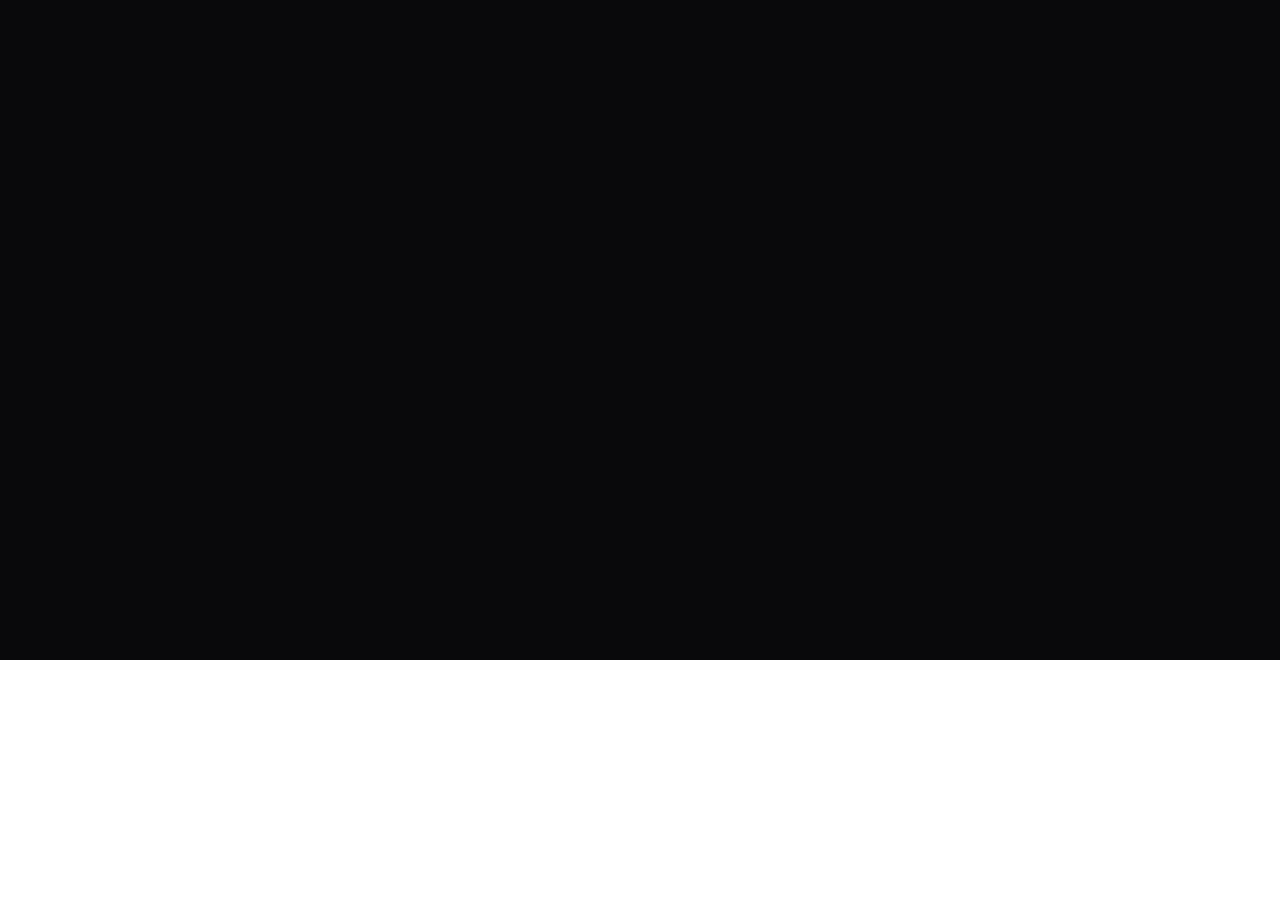
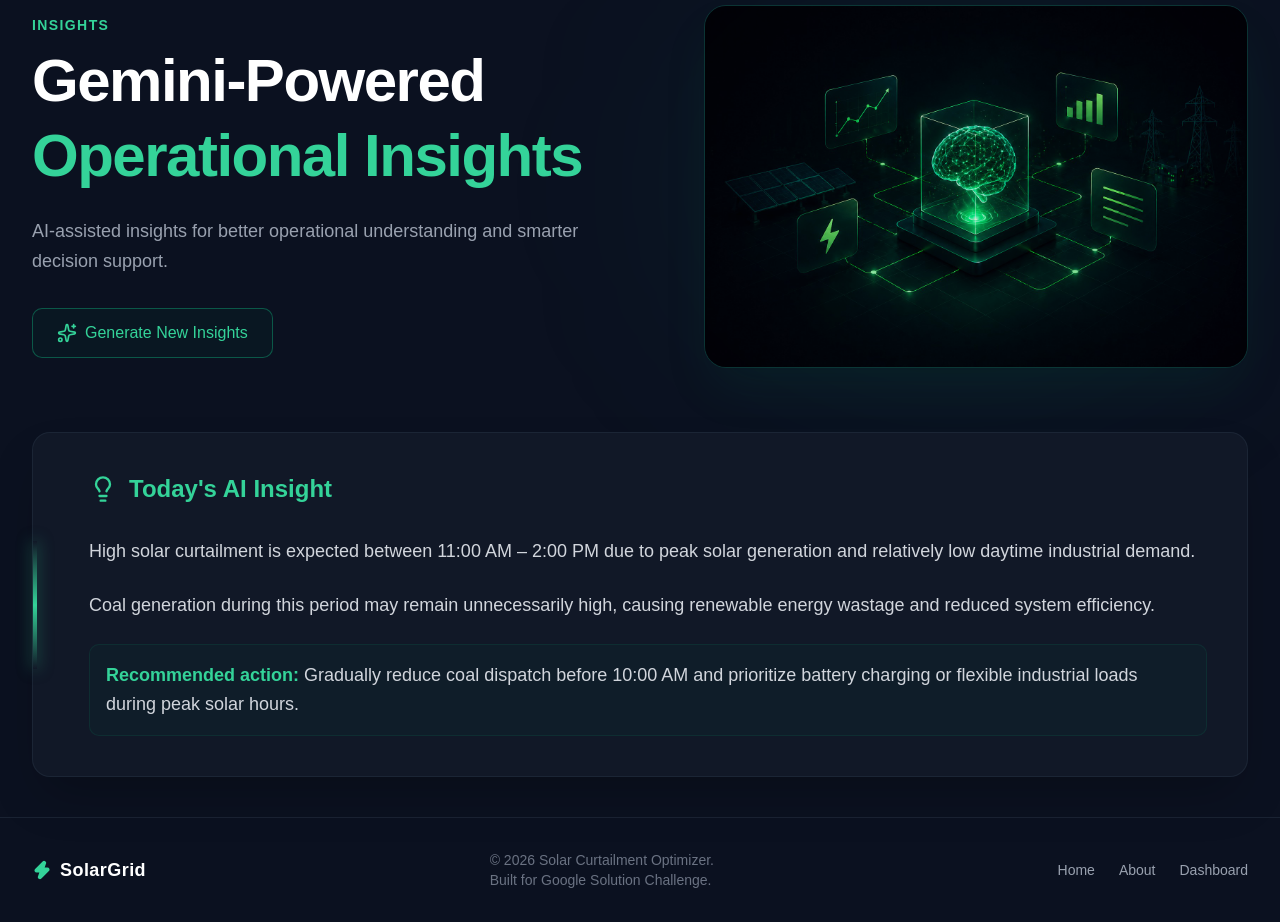
Before and after one commit to vatsaljain568/SolarCurtailmentOptimizer, a React (Vite) app in the folder Frontend/: page /insights in a window 1280 px wide. Shown: the part 140-1062 px from the top of the page. Before the commit the page ends 800 px from the top, so only its background shows below. Built offline with nearby package versions, Linux system fonts and the light colour scheme; no server answers.

Commit message:
Insights Page Added

```diff
--- a/Frontend/src/App.jsx
+++ b/Frontend/src/App.jsx
@@ -3,6 +3,7 @@ import { BrowserRouter as Router, Route, Routes } from 'react-router-dom';
 import Login from './page/Login';
 import Dashboard from './page/Dashboard';
 import HomePage from './page/HomePage';
+import Insights from './page/Insights';
 import About from './page/About';
 import Protected from './protection/Protected';
 import Navbar from './compo/Navbar';
@@ -35,6 +36,7 @@ const [isAuthenticated, setIsAuthenticated] = useState(false) // ✅ add this
           <Route path='/dashboard' element={<Protected><Dashboard /></Protected>} />
           <Route path='/login' element={<Login />} />
           <Route path='/about' element={<About />} />
+          <Route path='/insights' element={<Insights />} />
           <Route path='/' element={<HomePage />}    />
         </Routes>
       </Router>
--- a/Frontend/src/compo/Navbar.jsx
+++ b/Frontend/src/compo/Navbar.jsx
@@ -1,11 +1,10 @@
 import React, { useState, useEffect } from 'react'
 import { useNavigate, useLocation } from 'react-router-dom'
-import { Home, Zap, LogOut, LogIn, Info, Menu, X, Settings } from 'lucide-react'
+import { Home, Zap, LogOut, LogIn, Info, Sparkles } from 'lucide-react'
 
 const Navbar = () => {
   const navigate = useNavigate()
   const location = useLocation()
-  const [isOpen, setIsOpen] = useState(false)
   const [isAuthenticated, setIsAuthenticated] = useState(false)
 
   useEffect(() => {
@@ -13,7 +12,6 @@ const Navbar = () => {
     setIsAuthenticated(cookies && cookies.trim().length > 0)
   }, [])
 
-  // Hide navbar on login page
   if (location.pathname === '/login') {
     return null
   }
@@ -34,9 +32,11 @@ const Navbar = () => {
 
   const isActive = (path) => location.pathname === path
 
+  // ADDED: Insights to the navigation array
   const navItems = [
     { label: 'Home', path: '/', icon: Home },
     { label: 'Dashboard', path: '/dashboard', icon: Zap },
+    { label: 'Insights', path: '/insights', icon: Sparkles },
     { label: 'About', path: '/about', icon: Info },
   ]
 
@@ -45,7 +45,7 @@ const Navbar = () => {
       <div className='max-w-7xl mx-auto px-4 sm:px-6 lg:px-8'>
         <div className='flex justify-between items-center h-16'>
 
-          {/* Logo - Left */}
+          {/* Logo */}
           <div className='flex items-center gap-2 cursor-pointer' onClick={() => navigate('/')}>
             <Zap size={22} className='text-[#34D399]' fill="currentColor" />
             <span className='text-xl font-bold text-white tracking-wide'>
@@ -53,7 +53,7 @@ const Navbar = () => {
             </span>
           </div>
 
-          {/* Desktop Navigation - Center */}
+          {/* Desktop Navigation */}
           <div className='hidden md:flex items-center gap-1'>
             {navItems.map((item) => {
               const Icon = item.icon
@@ -63,7 +63,7 @@ const Navbar = () => {
                   onClick={() => navigate(item.path)}
                   className={`flex items-center gap-2 px-4 py-2 rounded-lg transition-all duration-200 ${
                     isActive(item.path)
-                      ? 'bg-[#064E3B]/40 text-[#34D399] font-medium'
+                      ? 'bg-[#064E3B]/40 text-[#34D399] font-medium border-b-2 border-[#34D399] rounded-b-none'
                       : 'text-gray-400 hover:text-gray-200 hover:bg-[#111827]'
                   }`}
                 >
@@ -74,9 +74,8 @@ const Navbar = () => {
             })}
           </div>
 
-          {/* Right Side Buttons */}
+          {/* Login/Logout */}
           <div className='flex items-center gap-3'>
-            {/* Desktop Login/Logout */}
             <button
               onClick={isAuthenticated ? handleLogout : () => navigate('/login')}
               className={`hidden md:flex items-center gap-2 px-4 py-2 rounded-lg transition-all duration-200 ${
--- /dev/null
+++ b/Frontend/src/page/Insights.jsx
@@ -0,0 +1,91 @@
+import React from 'react'
+import { useNavigate } from 'react-router-dom'
+import { Sparkles, Lightbulb, Zap } from 'lucide-react'
+import InsightsHero from '../assets/InsightsHero.jpeg'
+
+const Insights = () => {
+    const navigate = useNavigate()
+
+    return (
+        <div className="w-full min-h-screen bg-[#0B1120] text-white font-sans overflow-hidden flex flex-col">
+            <div className="max-w-7xl mx-auto px-4 sm:px-6 lg:px-8 pt-20 pb-10 flex-grow w-full">
+
+                <div className="grid grid-cols-1 lg:grid-cols-2 gap-12 items-center mb-16">
+
+                    <div className="space-y-6 z-10">
+                        <p className="text-sm font-bold tracking-widest text-[#34D399] uppercase mb-2">Insights</p>
+                        <h1 className="text-5xl md:text-6xl font-bold tracking-tight leading-tight">
+                            Gemini-Powered <br />
+                            <span className="text-[#34D399]">Operational Insights</span>
+                        </h1>
+                        <p className="text-lg text-gray-400 max-w-xl leading-relaxed mt-4 mb-8">
+                            AI-assisted insights for better operational understanding and smarter decision support.
+                        </p>
+
+                        <button className="flex items-center gap-2 px-6 py-3 bg-[#064E3B]/10 border border-[#10B981]/40 text-[#34D399] font-medium rounded-lg hover:bg-[#064E3B]/30 transition-all duration-200">
+                            <Sparkles size={20} />
+                            Generate New Insights
+                        </button>
+                    </div>
+
+
+                    <div className="relative w-full flex items-center justify-center lg:justify-end mt-10 lg:mt-0 lg:pl-10">
+
+                        <div className="absolute top-1/2 left-1/2 -translate-x-1/2 -translate-y-1/2 w-[80%] h-[80%] bg-[#10B981]/10 blur-[120px] rounded-full pointer-events-none"></div>
+
+                        <div className="relative z-10 w-full rounded-3xl overflow-hidden border border-[#10B981]/20 shadow-2xl shadow-[#064E3B]/20 transition-transform duration-500 hover:scale-[1.02]">
+                            <img
+                                src={InsightsHero}
+                                alt="AI Operational Insights"
+                                className="w-full h-auto object-cover opacity-90 hover:opacity-100 transition-opacity duration-300"
+                            />
+                        </div>
+
+                    </div>
+                </div>
+
+                <div className="relative bg-[#111827] border border-gray-800/80 rounded-2xl p-8 md:p-10 mt-10 hover:border-[#10B981]/30 transition-colors duration-300 shadow-2xl">
+
+                    <div className="absolute left-0 top-1/2 -translate-y-1/2 w-1 h-32 bg-gradient-to-b from-transparent via-[#34D399] to-transparent shadow-[0_0_15px_rgba(52,211,153,0.5)]"></div>
+
+                    <div className="flex items-center gap-3 mb-8 pl-4">
+                        <Lightbulb size={28} className="text-[#34D399]" />
+                        <h2 className="text-2xl font-bold text-[#34D399]">Today's AI Insight</h2>
+                    </div>
+
+                    <div className="space-y-6 text-gray-300 text-lg leading-relaxed pl-4">
+                        <p>
+                            High solar curtailment is expected between 11:00 AM – 2:00 PM due to peak solar generation and relatively low daytime industrial demand.
+                        </p>
+                        <p>
+                            Coal generation during this period may remain unnecessarily high, causing renewable energy wastage and reduced system efficiency.
+                        </p>
+                        <p className="bg-[#064E3B]/10 p-4 rounded-lg border border-[#10B981]/10">
+                            <span className="text-[#34D399] font-semibold">Recommended action:</span> Gradually reduce coal dispatch before 10:00 AM and prioritize battery charging or flexible industrial loads during peak solar hours.
+                        </p>
+                    </div>
+                </div>
+
+            </div>
+
+            <footer className="w-full max-w-7xl mx-auto px-4 sm:px-6 lg:px-8 py-8 mt-auto border-t border-gray-800/80 flex flex-col md:flex-row items-center justify-between gap-6">
+                <div className="flex items-center gap-2">
+                    <Zap size={20} className="text-[#34D399]" fill="currentColor" />
+                    <span className="text-lg font-bold text-white tracking-wide">SolarGrid</span>
+                </div>
+
+                <p className="text-sm text-gray-500 text-center md:text-left">
+                    © 2026 Solar Curtailment Optimizer.<br />Built for Google Solution Challenge.
+                </p>
+
+                <div className="flex gap-6 text-sm text-gray-400">
+                    <button onClick={() => navigate('/')} className="hover:text-[#34D399] transition-colors">Home</button>
+                    <button onClick={() => navigate('/about')} className="hover:text-[#34D399] transition-colors">About</button>
+                    <button onClick={() => navigate('/dashboard')} className="hover:text-[#34D399] transition-colors">Dashboard</button>
+                </div>
+            </footer>
+        </div>
+    )
+}
+
+export default Insights
```
Also changed, not shown: Frontend/src/assets/InsightsHero.jpeg (added).
